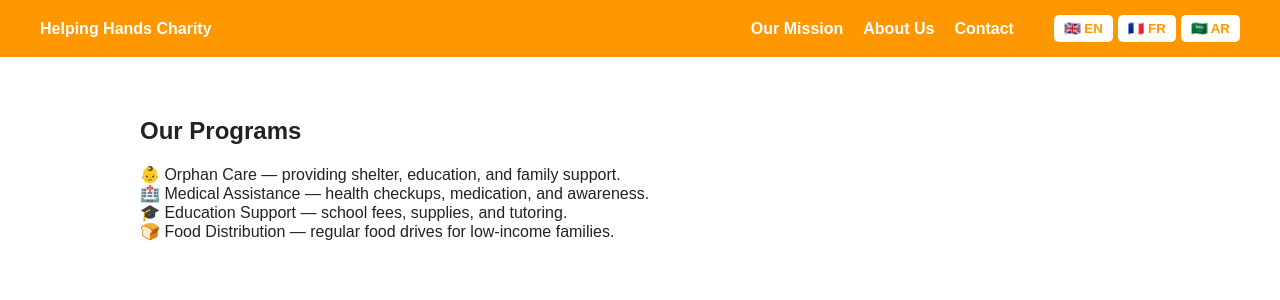
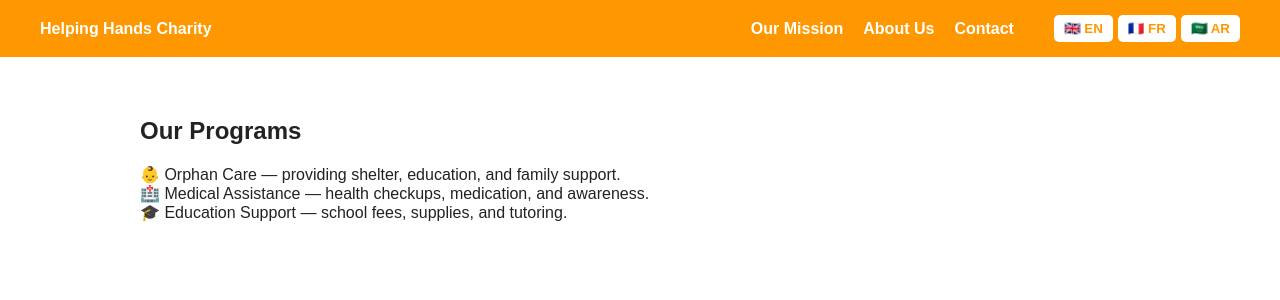
Before and after one commit to med-zouari07/charity-web, a Next.js app: page /programs in a window 1280 px wide. Shown: the top 300 px of the page. Built offline with nearby package versions, Linux system fonts and the light colour scheme.

Commit message:
delete line programs

```diff
--- a/pages/programs.js
+++ b/pages/programs.js
@@ -9,7 +9,6 @@ export default function Programs() {
           <li>👶 Orphan Care — providing shelter, education, and family support.</li>
           <li>🏥 Medical Assistance — health checkups, medication, and awareness.</li>
           <li>🎓 Education Support — school fees, supplies, and tutoring.</li>
-          <li>🍞 Food Distribution — regular food drives for low-income families.</li>
         </ul>
       </section>
     </Layout>
```
